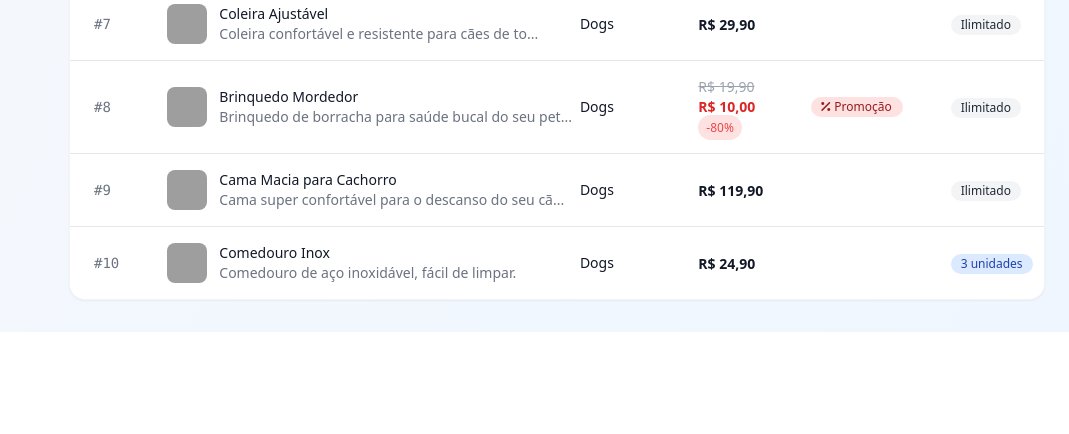
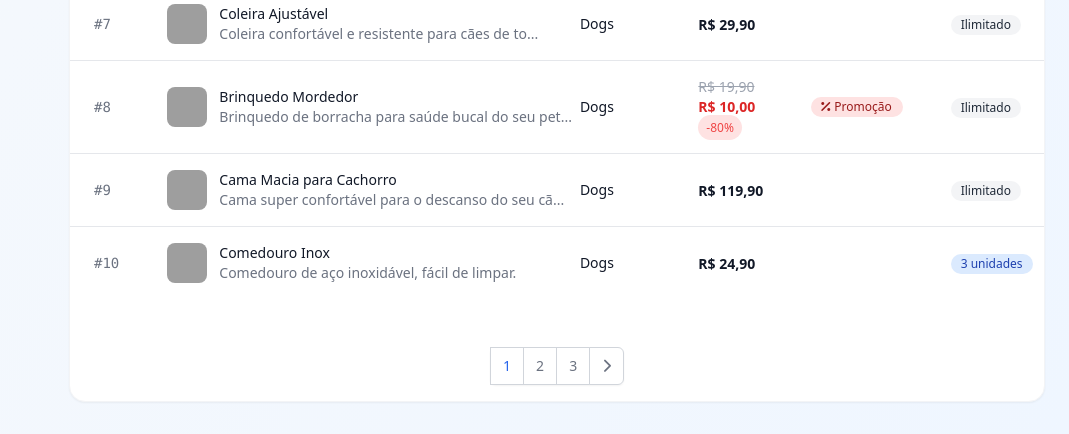
Before and after one commit to wesleystoss/ecommerce-modelo, a PHP site: page /app/views/admin/produtos.php in a window 1280 px wide. Shown: the part 1867-2301 px from the top of the page, without its empty margins (211-1280 px from the left). Before the commit the page ends 2199 px from the top, so only its background shows below. Run offline with PHP 8.4, Linux system fonts and the light colour scheme; grey boxes are pictures that could not be loaded.

Commit message:
Enhance product management and UI in admin panel
- Added detailed product information to the debug log for better tracking.
- Implemented pagination in the products view for improved navigation.
- Removed footer from the dashboard view to streamline layout.
- Updated Tailwind CSS with new utility classes for rounded corners and spacing adjustments.

```diff
--- a/app/views/admin/produtos.php
+++ b/app/views/admin/produtos.php
@@ -366,6 +366,29 @@
                         </tbody>
                     </table>
                 </div>
+                <!-- Paginação -->
+                <?php if ($total_paginas > 1): ?>
+                <div class="flex justify-center mt-8 p-4">
+                    <nav class="inline-flex rounded-md shadow-sm -space-x-px" aria-label="Pagination">
+                        <?php if ($pagina > 1): ?>
+                            <a href="?rota=produtos&pagina=<?php echo $pagina-1; ?><?php echo $busca_nome ? '&busca_nome='.urlencode($busca_nome) : ''; ?><?php echo $busca_id ? '&busca_id='.urlencode($busca_id) : ''; ?>" class="relative inline-flex items-center px-3 py-2 rounded-l-md border border-gray-300 bg-white text-sm font-medium text-gray-500 hover:bg-gray-50">
+                                <i class="fas fa-chevron-left"></i>
+                            </a>
+                        <?php endif; ?>
+                        <?php for ($i = 1; $i <= $total_paginas; $i++): ?>
+                            <a href="?rota=produtos&pagina=<?php echo $i; ?><?php echo $busca_nome ? '&busca_nome='.urlencode($busca_nome) : ''; ?><?php echo $busca_id ? '&busca_id='.urlencode($busca_id) : ''; ?>"
+                               class="relative inline-flex items-center px-3 py-2 border border-gray-300 bg-white text-sm font-medium <?php echo $i == $pagina ? 'text-blue-600 font-bold bg-blue-50' : 'text-gray-500 hover:bg-gray-50'; ?>">
+                                <?php echo $i; ?>
+                            </a>
+                        <?php endfor; ?>
+                        <?php if ($pagina < $total_paginas): ?>
+                            <a href="?rota=produtos&pagina=<?php echo $pagina+1; ?><?php echo $busca_nome ? '&busca_nome='.urlencode($busca_nome) : ''; ?><?php echo $busca_id ? '&busca_id='.urlencode($busca_id) : ''; ?>" class="relative inline-flex items-center px-3 py-2 rounded-r-md border border-gray-300 bg-white text-sm font-medium text-gray-500 hover:bg-gray-50">
+                                <i class="fas fa-chevron-right"></i>
+                            </a>
+                        <?php endif; ?>
+                    </nav>
+                </div>
+                <?php endif; ?>
             </div>
         </main>
 
```
Also changed, not shown: app/views/admin/dashboard.php (+0 -15 lines), public/css/tailwind.min.css, storage/loja.sqlite, 1 other file.
